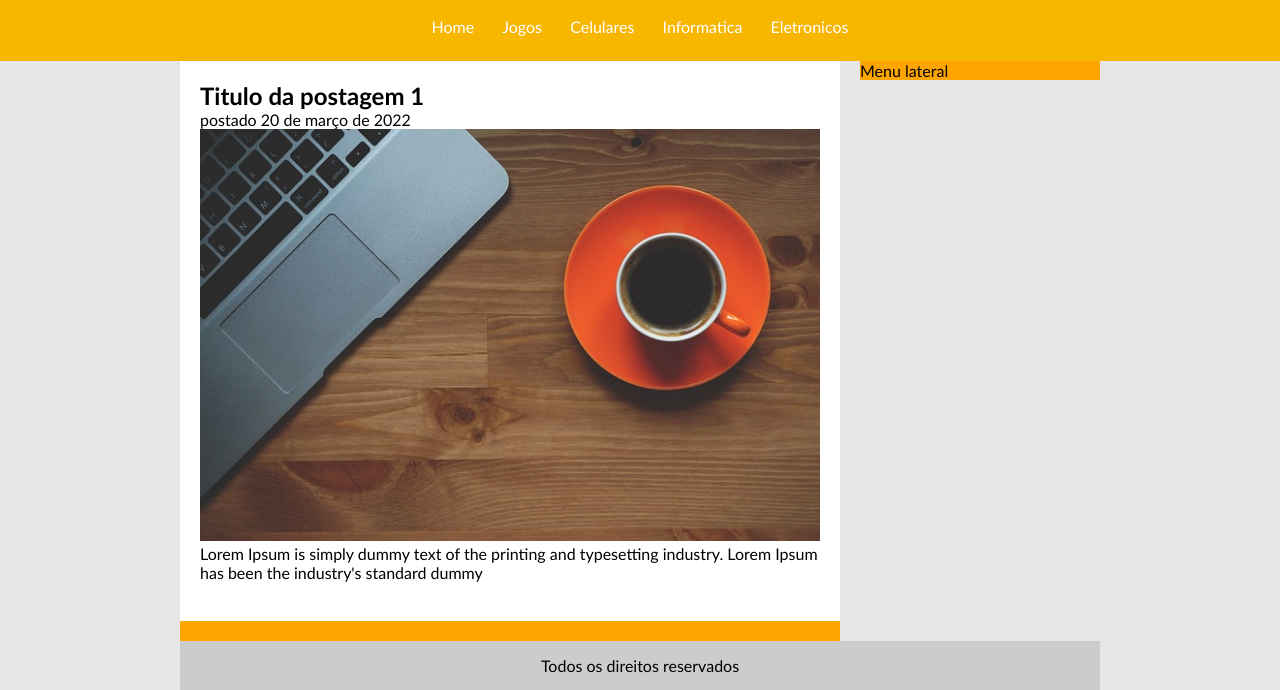
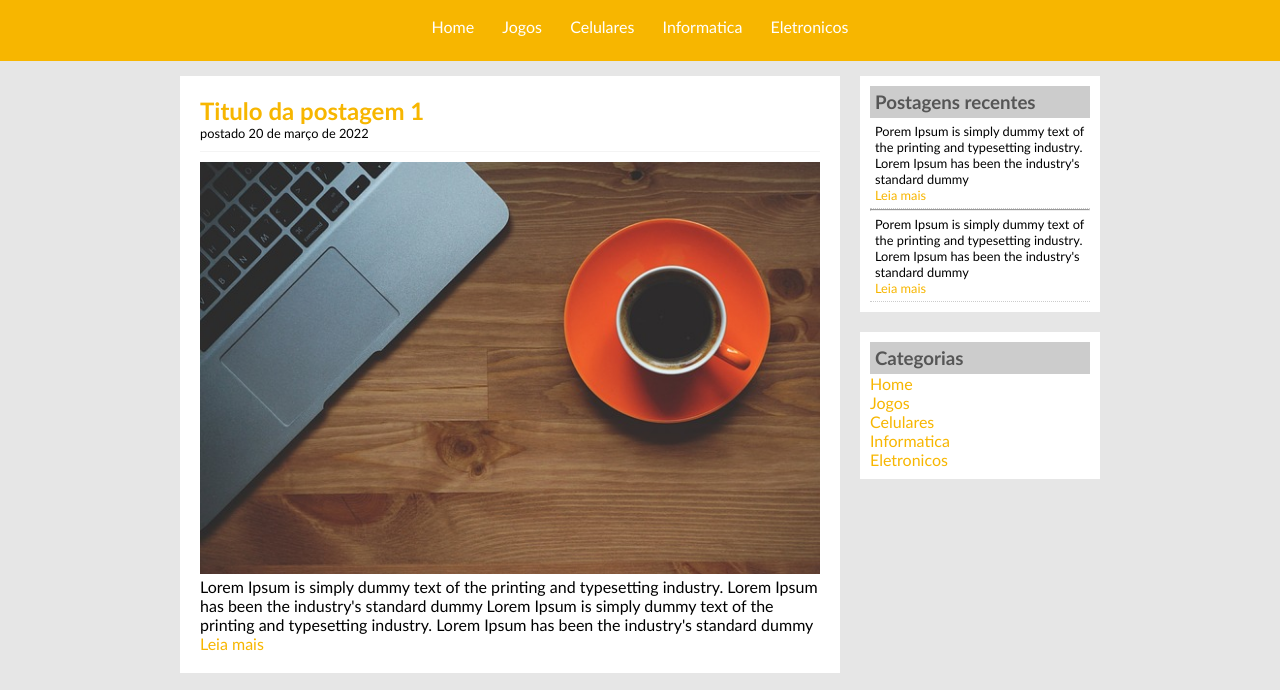
Before and after one commit to Betinsk/Css3, a plain HTML site: page TecBlog/index.html in a window 1280 px wide. Shown: the part 76-766 px from the top of the page. Drawn offline with Linux system fonts and the light colour scheme.

Commit message:
Finalizacao do blog

```diff
--- a/TecBlog/css/estilo.css
+++ b/TecBlog/css/estilo.css
@@ -22,6 +22,12 @@ body {
     padding: 10px;
 }
 
+
+.postagem-lateral {
+    font-size: 0.8em;
+    padding: 5px;
+    border-bottom: 1px dotted #CCC;
+}
 /* Formatacao do menu */
 
 a {
@@ -29,14 +35,23 @@ a {
 }
 
 a:link, a:visited {
+    color: #f7b600;
+}
+
+a:hover {
+    text-decoration: underline;
+}
+
+
+#area-cabecalho a:link, #area-cabecalho a:visited {
     color: #FFF;
     padding: 8px 12px;
 }
 
-a:hover {
+#area-cabecalho a:hover {
     color: #f7b600;
     background: #FFF;
-
+    text-decoration: none;
 }
 
 /*Formatacoes gerais */
@@ -46,18 +61,34 @@ h1 {
     font-size: 2.5em;
 }
 
+h2 {
+    color: #f7b600;
+}
+
+h3 {
+    color: #565656;
+    background: #CCC;
+    padding: 5px;
+}
+
+
 .branco {
     color: white;
 }
 
+.data-postagem {
+    font-size: 0.8em;
+    border-bottom: 1px solid #f4f4f4;
+    padding-bottom: 10px;
+    margin-bottom: 10px;
+    display: block;
+}
 
-#area-postagens, #area-lateral{
-    background: orange;
-}
 
 #area-principal{
     width: 920px;
-    margin: 0px auto ;
+    margin: 0px auto;
+    padding: 15px;
 }
 
 #area-postagens {
@@ -71,6 +102,14 @@ h1 {
     background: white;
 }
 
+.conteudo-lateral {
+    background: white;
+    padding: 10px;
+    margin-bottom: 20px;
+}
+
+
+
 #area-lateral {
     width: 240px;
     float: right;
--- a/TecBlog/index.html
+++ b/TecBlog/index.html
@@ -30,18 +30,65 @@
 
 			<div class="postagem">
 				<h2>Titulo da postagem 1</h2>
-				<span>postado 20 de março de 2022</span>
+				<span class="data-postagem">postado 20 de março de 2022</span>
 				<img width="620px" src="images/imagem1.jpg">
+				<p>
+					Lorem Ipsum is simply dummy text of the printing and typesetting industry. Lorem Ipsum has been the industry's standard dummy
+					Lorem Ipsum is simply dummy text of the printing and typesetting industry. Lorem Ipsum has been the industry's standard dummy
+				</p>
+				<a href="">Leia mais</a>
+			</div>
+		<!-- Fechamento postagem-->
+
+			<!-- Abertura postagem-->
+
+			<div class="postagem">
+				<h2>Titulo da postagem 2</h2>
+				<span class="data-postagem">postado 10 de março de 2022</span>
+				<img width="620px" src="images/imagem2.jpg">
 				<p>
 					Lorem Ipsum is simply dummy text of the printing and typesetting industry. Lorem Ipsum has been the industry's standard dummy
 				</p>
 				<a href="">Leia mais</a>
 			</div>
 		<!-- Fechamento postagem-->
+
+
 		</div>
 
 		<div id="area-lateral">
-			Menu lateral
+
+
+			<div class="conteudo-lateral">
+				<h3>Postagens recentes</h3>
+
+				<div class="postagem-lateral">
+					<p > Porem Ipsum is simply dummy text of the printing and typesetting industry. Lorem Ipsum has been the industry's standard dummy
+					</p>
+					<a href="">Leia mais</a>
+				</div>
+				<hr>
+
+				<div class="postagem-lateral">
+					<p > Porem Ipsum is simply dummy text of the printing and typesetting industry. Lorem Ipsum has been the industry's standard dummy
+
+					</p>
+					<a href="">Leia mais</a>
+				</div>
+			</div>
+
+			<div class="conteudo-lateral">
+				<h3>Categorias</h3>
+
+				<a href="index.html">Home</a><br>
+				<a href="jogos.html">Jogos</a><br>
+				<a href="celulares.html">Celulares</a><br>
+				<a href="informatica.html">Informatica</a><br>
+				<a href="eletronicos.html">Eletronicos</a><br>
+
+			</div>
+
+
 		</div>
 
 		<div id="rodape">
```
